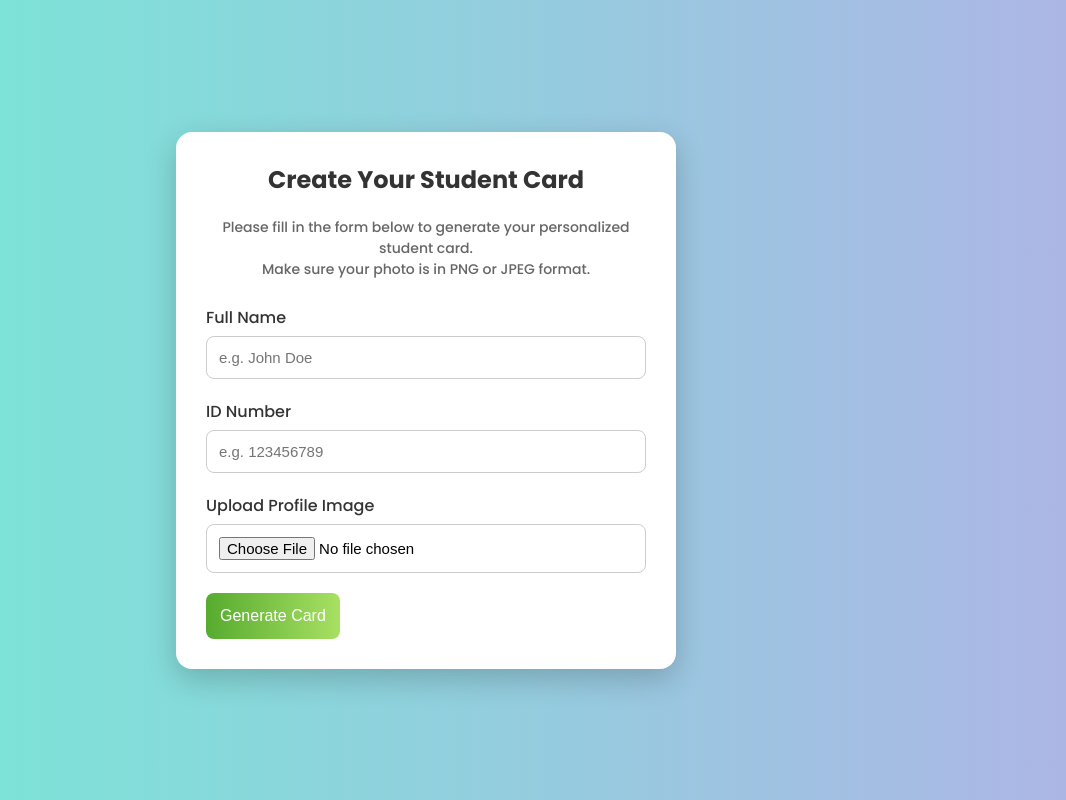
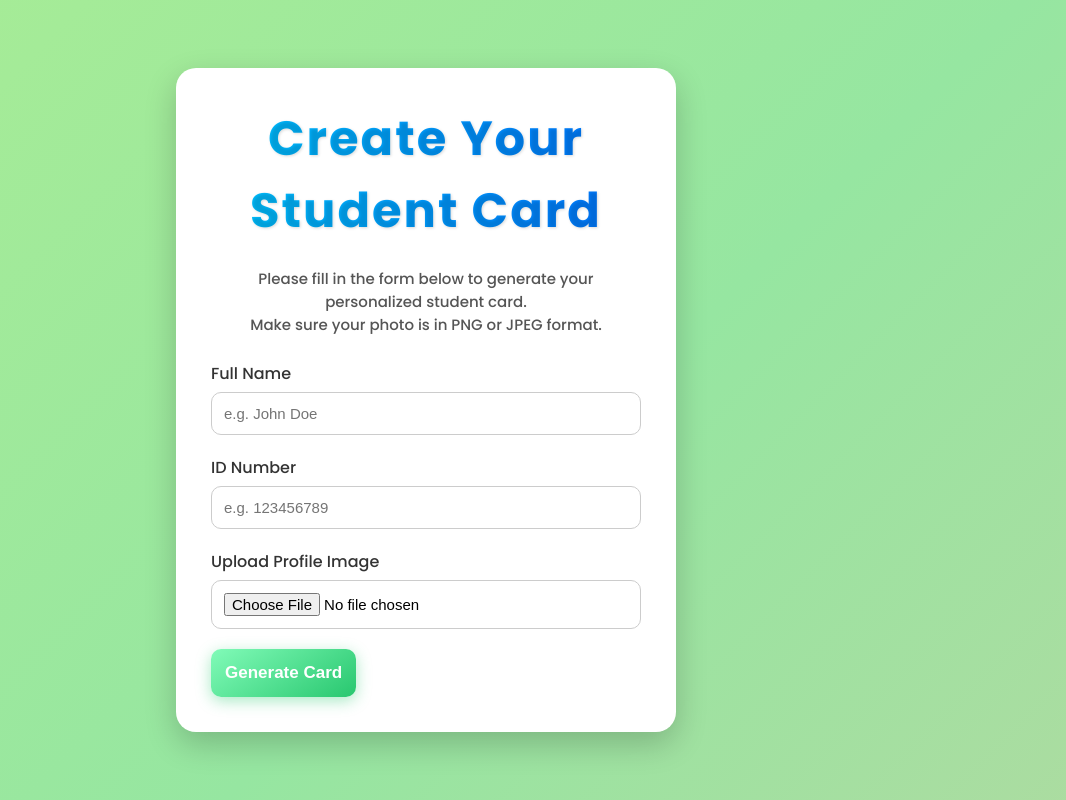
Before and after one commit to RanWeissman/UniversityCard, a FastAPI app: page / in a window 1280 px wide. Shown: the whole page, without its empty margins (214-1280 px from the left). Run offline with FastAPI, Linux system fonts and the light colour scheme.

Commit message:
change colors

```diff
--- a/templates/form.html
+++ b/templates/form.html
@@ -13,7 +13,9 @@
 
         body {
             font-family: 'Poppins', sans-serif;
-            background: linear-gradient(to right, #74ebd5, #ACB6E5);
+            background: linear-gradient(135deg, #d4fc79, #96e6a1, #fcb69f);
+            background-size: 400% 400%;
+            animation: gradientBG 10s ease infinite;
             min-height: 100vh;
             display: flex;
             justify-content: center;
@@ -21,25 +23,37 @@
             padding: 40px;
         }
 
+        @keyframes gradientBG {
+            0% {background-position: 0% 50%;}
+            50% {background-position: 100% 50%;}
+            100% {background-position: 0% 50%;}
+        }
+
         .card-container {
             background-color: white;
-            border-radius: 16px;
-            box-shadow: 0 10px 30px rgba(0, 0, 0, 0.2);
-            padding: 30px;
+            border-radius: 20px;
+            box-shadow: 0 12px 32px rgba(0, 0, 0, 0.2);
+            padding: 35px;
             width: 100%;
             max-width: 500px;
         }
 
-        h2 {
+        .wordart-title {
+            font-size: 48px;
+            font-weight: 900;
+            background: linear-gradient(to right, #00c6ff, #0072ff);
+            -webkit-background-clip: text;
+            -webkit-text-fill-color: transparent;
             text-align: center;
-            color: #333;
             margin-bottom: 20px;
+            text-shadow: 1px 1px 3px rgba(0, 0, 0, 0.15);
+            letter-spacing: 2px;
         }
 
         .instruction {
             text-align: center;
-            font-size: 14px;
-            color: #666;
+            font-size: 15px;
+            color: #555;
             margin-bottom: 25px;
         }
 
@@ -55,25 +69,28 @@
             width: 100%;
             padding: 12px;
             border: 1px solid #ccc;
-            border-radius: 8px;
+            border-radius: 10px;
             margin-bottom: 20px;
             font-size: 15px;
         }
 
         button {
-            background: linear-gradient(to right, #56ab2f, #a8e063);
+            background: linear-gradient(145deg, #81fbb8, #28c76f);
             border: none;
             color: white;
             padding: 14px;
-            font-size: 16px;
-            border-radius: 8px;
+            font-size: 17px;
+            font-weight: bold;
+            border-radius: 10px;
             cursor: pointer;
+            box-shadow: 0 4px 15px rgba(40, 199, 111, 0.4);
             transition: all 0.3s ease-in-out;
         }
 
         button:hover {
-            background: linear-gradient(to right, #3e8e41, #7dd56f);
-            transform: scale(1.02);
+            background: linear-gradient(145deg, #28c76f, #20ba66);
+            transform: translateY(-2px);
+            box-shadow: 0 6px 18px rgba(40, 199, 111, 0.6);
         }
 
         .error-message {
@@ -86,7 +103,7 @@
 </head>
 <body>
     <div class="card-container">
-        <h2>Create Your Student Card</h2>
+        <h2 class="wordart-title">Create Your Student Card</h2>
         <p class="instruction">
             Please fill in the form below to generate your personalized student card.<br>
             Make sure your photo is in PNG or JPEG format.
```
